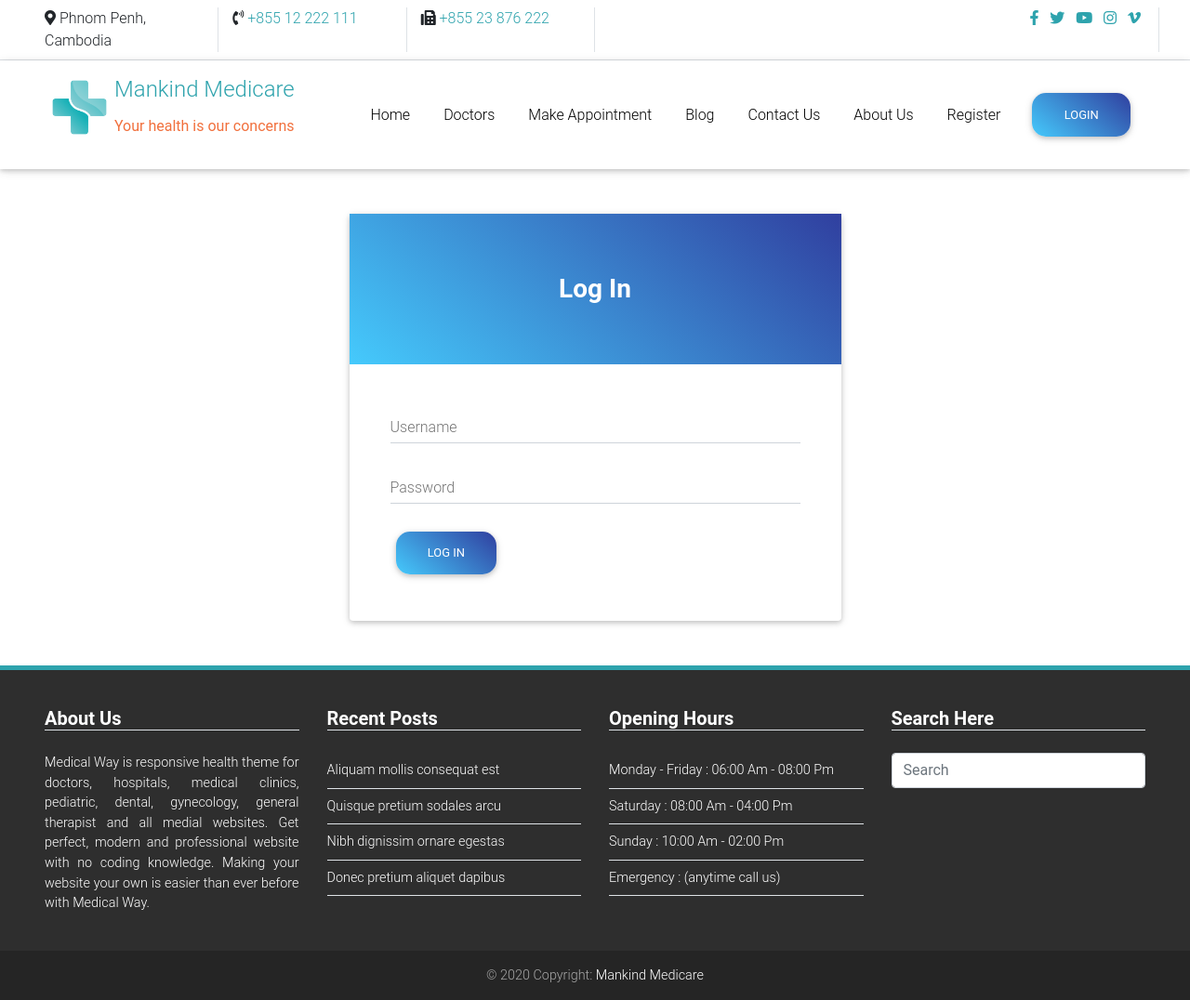
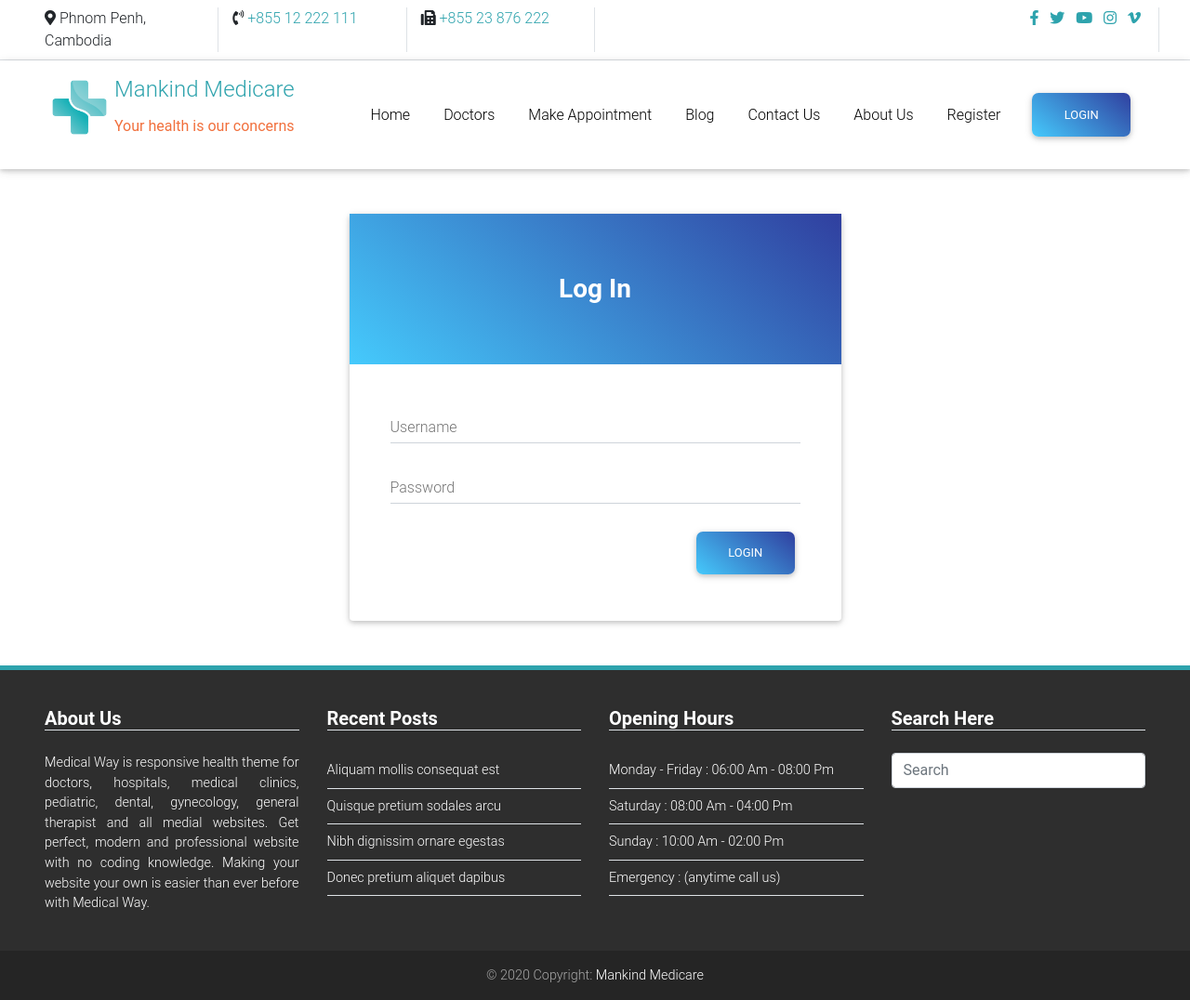
Before and after one commit to SeakmengChheang/mankind_php, a PHP site: page /login.php in a window 1280 px wide. Shown: the whole page at 93% size. Run offline with PHP 8.4, Linux system fonts and the light colour scheme; some libraries are stand-ins or nearby versions; some web fonts are replaced.

Commit message:
first commit

```diff
--- a/css/style.css
+++ b/css/style.css
@@ -1,7 +1,11 @@
 .btn {
-    border-radius: 15px;
+    border-radius: 7px;
 }
 
 .nav-item {
     align-self: center;
 }
+
+.btnBar {
+    float: right;
+}
--- a/php/login/form.php
+++ b/php/login/form.php
@@ -24,12 +24,12 @@
         </div>
 
         <!--Grid row-->
-        <div class="row d-flex mb-4">
+        <div class="row d-flex mb-4 btnBar">
 
             <!--Grid column-->
             <div class="col-md-1 col-md-5 d-flex">
                 <div class="text-center">
-                    <button type="button" class="btn blue-gradient btn-rounded z-depth-1a waves-effect waves-light">Log In</button>
+                    <button type="button" class="btn blue-gradient btn-rounded z-depth-1a waves-effect waves-light">Login</button>
                 </div>
             </div>
             <!--Grid column-->
--- a/php/register/form.php
+++ b/php/register/form.php
@@ -24,7 +24,7 @@
         </div>
 
         <!--Grid row-->
-        <div class="row d-flex mb-4">
+        <div class="row d-flex mb-4 btnBar">
 
             <!--Grid column-->
             <div class="col-md-1 col-md-5 d-flex">
```
Also changed, not shown: php/contact_us/form.php (+6 -3 lines).
